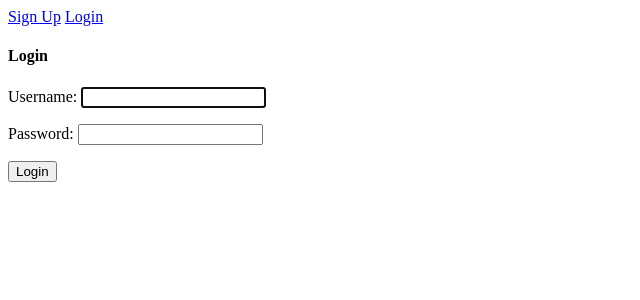
After one commit to SergeyLis82/todowoo-project, a Django app: page /login/ in a window 1280 px wide. The commit adds this page. Shown: the top 300 px of the page, without its empty margins (0-640 px from the left). Run offline with Django 3.2, Linux system fonts and the light colour scheme.

Commit message:
Add login form

```diff
--- a/todo/templates/todo/_base.html
+++ b/todo/templates/todo/_base.html
@@ -9,10 +9,13 @@
 <body>
     {% if user.is_authenticated %}
     <h3>Logged In as {{user.username}}</h3>
-    <a href="#">Logout</a>
+    <form action="{% url 'logout_user' %}" method="POST">
+        {% csrf_token %}
+        <button type="submit">Logout</button>
+    </form>
     {% else %}
     <a href="{% url 'signup_user' %}">Sign Up</a>
-    <a href="#">Login</a>
+    <a href="{% url 'login_user' %}">Login</a>
     {% endif %}
     {% block content %}{% endblock %}
 </body>
--- /dev/null
+++ b/todo/templates/todo/home.html
@@ -0,0 +1,6 @@
+{% extends 'todo/_base.html' %}
+
+{% block content %}
+    <h4>{{ heading }}</h4>
+   <h1>Home</h1>
+{% endblock %}
--- /dev/null
+++ b/todo/templates/todo/loginuser.html
@@ -0,0 +1,11 @@
+{% extends 'todo/_base.html' %}
+
+{% block content %}
+    <h4>{{ heading }}</h4>
+    <h5>{{ error }}</h5>
+    <form method="POST">
+        {% csrf_token %}
+        {{ form.as_p }}
+        <button type="submit">Login</button>
+    </form>
+{% endblock %}
--- a/todo/views.py
+++ b/todo/views.py
@@ -1,8 +1,15 @@
 from django.shortcuts import render, redirect
-from django.contrib.auth.forms import UserCreationForm
+from django.contrib.auth.forms import UserCreationForm, AuthenticationForm
 from django.contrib.auth.models import User
 from django.db import IntegrityError
-from django.contrib.auth import login
+from django.contrib.auth import login, logout, authenticate
+
+def home(request):
+    content = {
+        'title': "Home",
+        'heading': "Home",
+    }
+    return render(request, 'todo/home.html', content)
 
 def signup_user(request):
     content = {
@@ -26,6 +33,28 @@ def signup_user(request):
             content['error'] = "Password didn't match"
             return render(request, 'todo/signupuser.html', content)
 
+def login_user(request):
+    content = {
+        'title': "Login",
+        'heading': "Login",
+        'form': AuthenticationForm(),
+    }
+    if request.method == 'GET':
+        return render(request, 'todo/loginuser.html', content)
+    else:
+        user = authenticate(request, username=request.POST['username'], password=request.POST['password'])
+        if user is None:
+            content['error'] = "User and password didn't match"
+            return render(request, 'todo/loginuser.html', content)
+        else:
+            login(request, user)
+            return redirect('current_todos')
+
+def logout_user(request):
+    if request.method == 'POST':
+        logout(request)
+        return redirect('home')
+
 def current_todos(request):
     content = {
         'title': "ToDo's",
--- a/todowoo/urls.py
+++ b/todowoo/urls.py
@@ -22,8 +22,11 @@ urlpatterns = [
 
     #* Auth
     path('signup/', views.signup_user, name='signup_user'),
+    path('logout/', views.logout_user, name='logout_user'),
+    path('login/', views.login_user, name='login_user'),
 
     #* Todo's
+    path('', views.home, name='home'),
     path('current/', views.current_todos, name='current_todos'),
 
 ]
```
